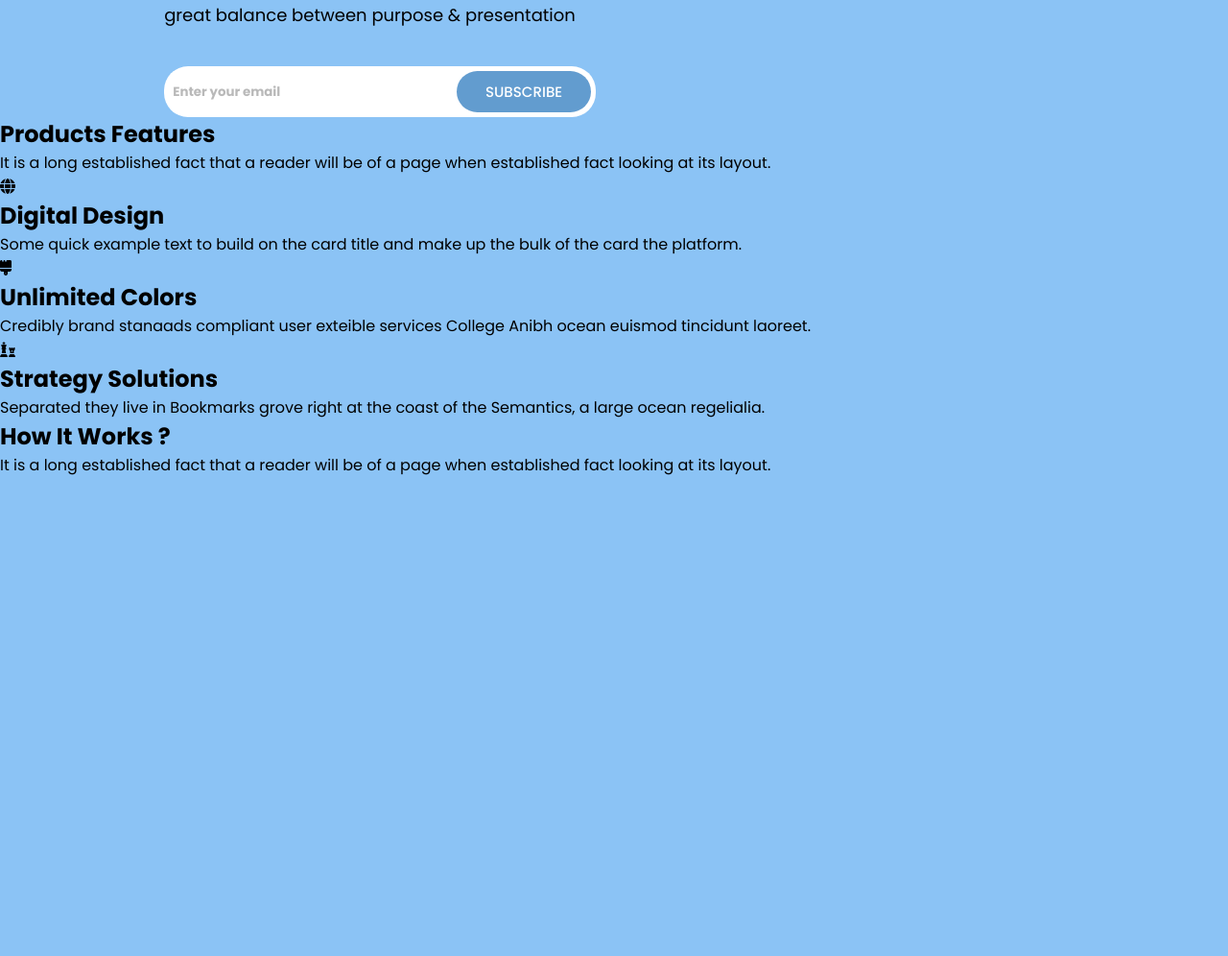
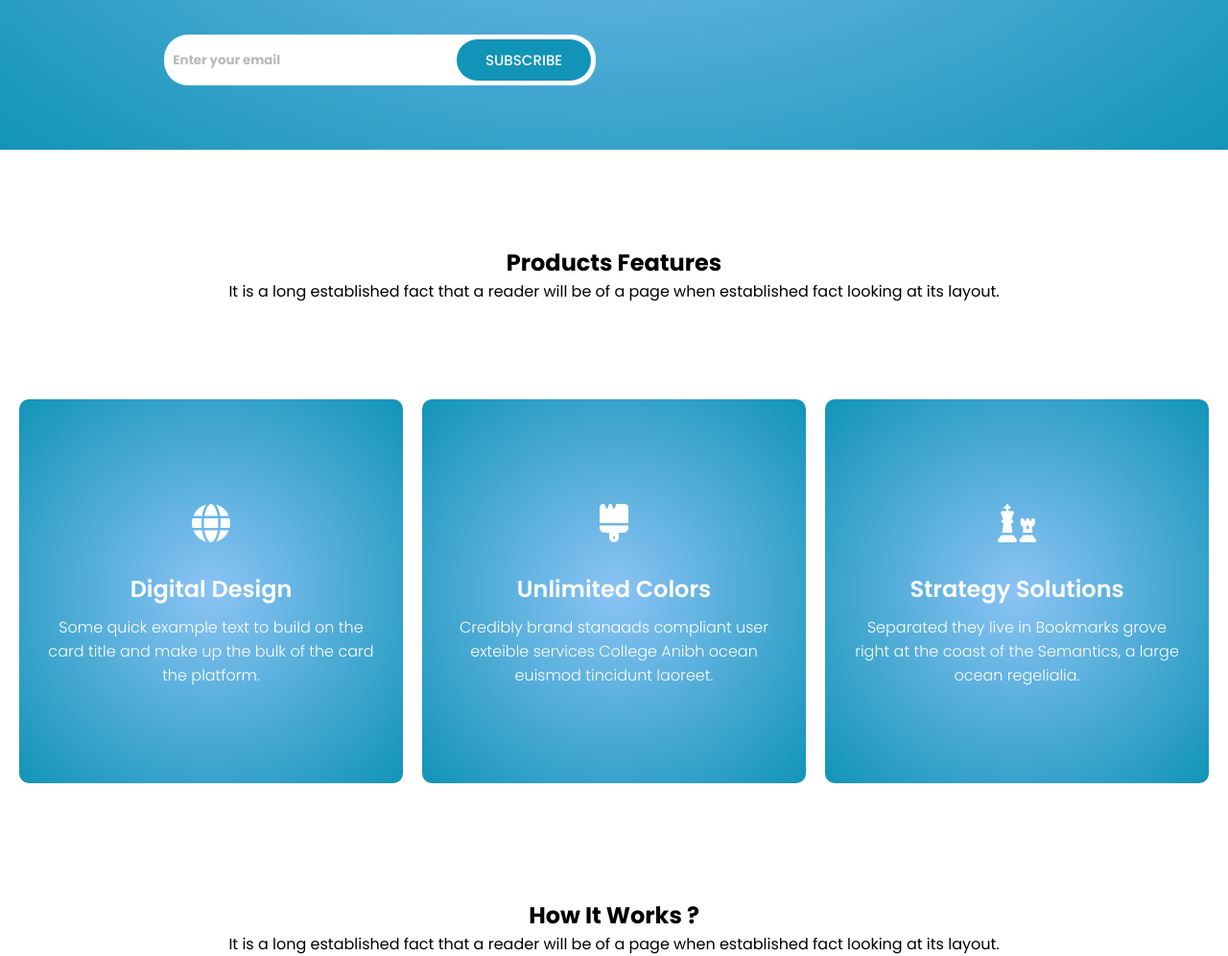
Before and after one commit to fredericbranca/LandingPage, a PHP site: page / in a window 1280 px wide. Shown: the part 667-1663 px from the top of the page at 96% size. Before the commit the page ends 1162 px from the top, so only its background shows below. Run offline with PHP 8.4, Linux system fonts and the light colour scheme; some libraries are stand-ins or nearby versions.

Commit message:
css bg radical-gradient + css product feature card

```diff
--- a/style.css
+++ b/style.css
@@ -8,8 +8,8 @@
     font-family: 'Poppins';
   }
 
-body {
-    background-color: rgb(139, 195, 245);
+.background-color {
+    background: radial-gradient(rgb(139, 195, 245), #1294b8);
 }
 
 .header-container {
@@ -71,11 +71,11 @@ nav ul li a {
 /* Première Section */
 
 .premiereSection {
+    height: 91vh;
     display: flex;
     flex-wrap: wrap;
     justify-content: center;
-    align-items: center;
-    margin-top: 100px;
+    align-items: center;;
     gap: 80px;
 }
 
@@ -129,5 +129,55 @@ nav ul li a {
     border: none;
     border-radius: 25px;
     color: white;
-    background-color: rgb(98, 156, 207);;
+    background-color: #1294b8;;
 }
+
+/* Product features */
+
+.product-feature {
+    height: 90vh;
+    background-color: white;
+    text-align: center;
+    align-items: center;
+    justify-content: center;
+}
+
+.card-container
+{
+    display: flex;
+    flex-wrap: wrap;
+    justify-content: center;
+    align-items: center;
+    gap: 20px;
+}
+
+.card {
+    margin: 100px 0px 20px 0px;
+    padding: 20px 30px;
+    background: radial-gradient(rgb(139, 195, 245), #1294b8);
+    display: flex;
+    flex-direction: column;
+    justify-content: center;
+    width: 400px;
+    height: 400px;
+    border-radius: 10px;
+}
+.cardimg {
+    padding-bottom: 20px;
+    font-size: 40px;
+    color: white;
+}
+.card-text {
+    color:white;
+}
+.card-text h1 {
+    padding-bottom: 10px;
+    font-weight: 600;
+}
+.card-text p {
+    font-weight: 300;
+}
+
+.text {
+    margin-top: 100px;
+}
```
